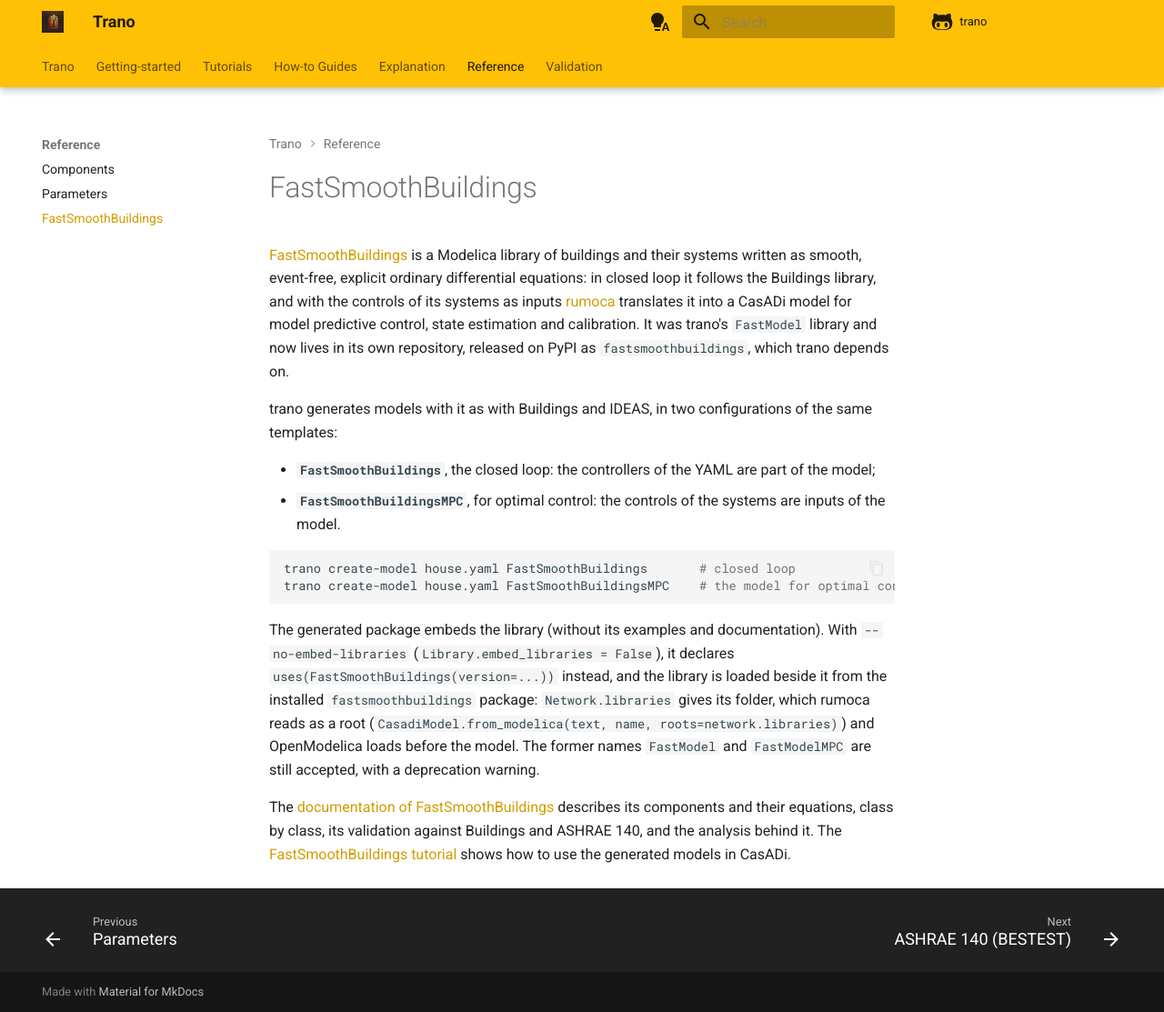
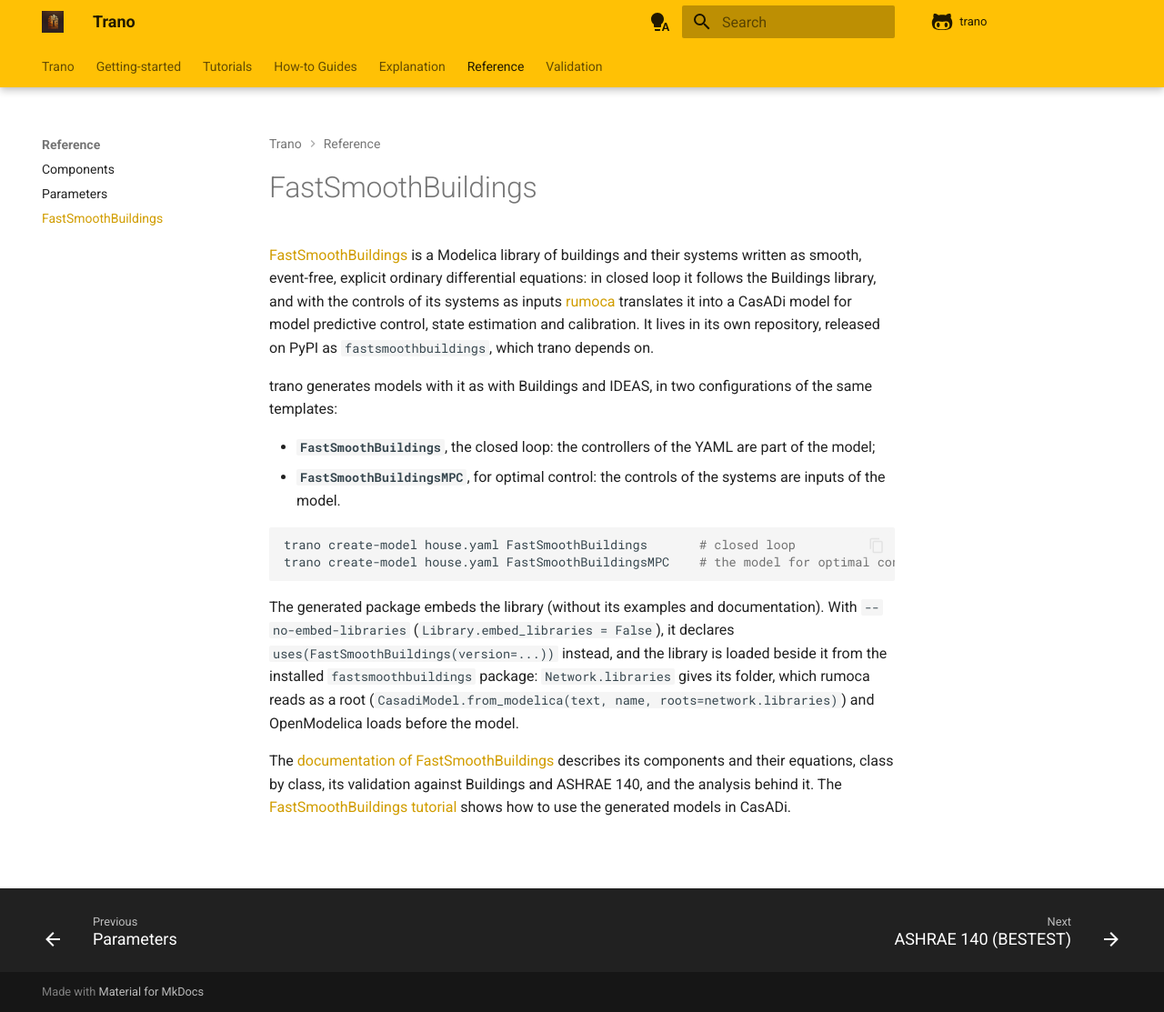
Before and after one commit to andoludo/trano, an MkDocs documentation site: the page built from docs/reference/fast_smooth_buildings.md, in a window 1280 px wide and 1113 px high. Shown: the whole window at 91% size. Built offline with MkDocs 1.6.1 and Material for MkDocs 9.7.7, drawn with Linux system fonts in a browser that asks for light colours; comment, search, counter and statistics services are not loaded.

Commit message:
Drop the former names FastModel and FastModelMPC
The libraries are FastSmoothBuildings and FastSmoothBuildingsMPC only: the
aliases of the YAML descriptions, Library.from_configuration and the command
line are removed, with their deprecation warning. The documentation pages are
renamed fast_smooth_buildings.md (tutorial and reference) and the tests name
the library by its name.

Co-Authored-By: Claude Opus 5.5 <noreply@anthropic.com>
Claude-Session: https://claude.ai/code/session_01AxNK5XGSLybqEFSBZZysc8

```diff
--- a/docs/reference/fast_model.md
+++ b/docs/reference/fast_smooth_buildings.md
@@ -3,9 +3,8 @@
 [FastSmoothBuildings](https://github.com/andoludo/FastSmoothBuildings) is a Modelica library of buildings and their
 systems written as smooth, event-free, explicit ordinary differential equations: in closed loop it follows the
 Buildings library, and with the controls of its systems as inputs [rumoca](https://github.com/CogniPilot/rumoca)
-translates it into a CasADi model for model predictive control, state estimation and calibration. It was trano's
-`FastModel` library and now lives in its own repository, released on PyPI as `fastsmoothbuildings`, which trano
-depends on.
+translates it into a CasADi model for model predictive control, state estimation and calibration. It lives in its
+own repository, released on PyPI as `fastsmoothbuildings`, which trano depends on.
 
 trano generates models with it as with Buildings and IDEAS, in two configurations of the same templates:
 
@@ -21,8 +20,8 @@ The generated package embeds the library (without its examples and documentation
 (`Library.embed_libraries = False`), it declares `uses(FastSmoothBuildings(version=...))` instead, and the library is
 loaded beside it from the installed `fastsmoothbuildings` package: `Network.libraries` gives its folder, which
 rumoca reads as a root (`CasadiModel.from_modelica(text, name, roots=network.libraries)`) and OpenModelica loads
-before the model. The former names `FastModel` and `FastModelMPC` are still accepted, with a deprecation warning.
+before the model.
 
 The [documentation of FastSmoothBuildings](https://andoludo.github.io/FastSmoothBuildings/) describes its components
 and their equations, class by class, its validation against Buildings and ASHRAE 140, and the analysis behind it. The
-[FastSmoothBuildings tutorial](../tutorials/fast_model.md) shows how to use the generated models in CasADi.
+[FastSmoothBuildings tutorial](../tutorials/fast_smooth_buildings.md) shows how to use the generated models in CasADi.
--- a/mkdocs.yml
+++ b/mkdocs.yml
@@ -68,14 +68,14 @@ nav:
     - Zone with ventilation: tutorials/zone_with_ventilation.md
     - Model with photovoltaics: tutorials/zone_with_photovoltaics.md
     - A house before and after renovation: tutorials/residential_renovation.md
-    - FastSmoothBuildings, models close to Buildings in closed loop and for MPC: tutorials/fast_model.md
+    - FastSmoothBuildings, models close to Buildings in closed loop and for MPC: tutorials/fast_smooth_buildings.md
     - Component variants: tutorials/component_variants.md
   - How-to Guides: how-to guides/index.md
   - Explanation: explanation/index.md
   - Reference:
       - Components: reference/components.md
       - Parameters: reference/parameters.md
-      - FastSmoothBuildings: reference/fast_model.md
+      - FastSmoothBuildings: reference/fast_smooth_buildings.md
   - Validation:
       - ASHRAE 140 (BESTEST): validation/bestest.md
       - A walk through the BESTEST cases: validation/bestest_cases.md
```
Also changed, not shown: README.md (+2 -2 lines), docs/index.md (+1 -1 lines), docs/tutorials/fast_smooth_buildings.md (renamed from docs/tutorials/fast_model.md, +1 -1 lines), docs/tutorials/model_with_another_library.md (+1 -1 lines), 4 other files.
